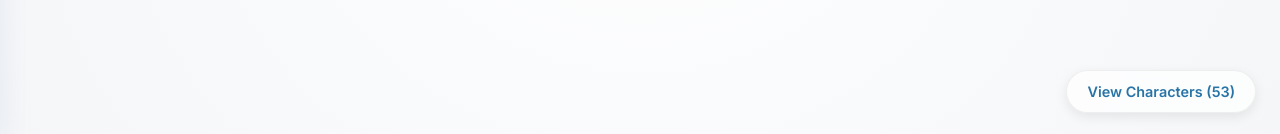
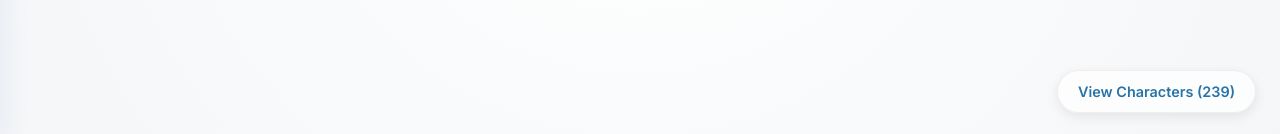
Before and after one commit to Ignisko/Bibbia-rete, a React (Vite) app in the folder bible-network-visualizer/: page / in a window 1280 px wide. Shown: the part 663-797 px from the top of the page. Built offline with nearby package versions, Linux system fonts and the light colour scheme; a web font is replaced by a local one.

Commit message:
Fix graph density by removing BFS deletion and update node colors to clean blue/teal to match professor

```diff
--- a/bible-network-visualizer/src/components/NetworkGraph.jsx
+++ b/bible-network-visualizer/src/components/NetworkGraph.jsx
@@ -17,10 +17,15 @@ const NetworkGraph = ({ data }) => {
   useEffect(() => {
     if (fgRef.current) {
       const charge = fgRef.current.d3Force('charge');
-      if (charge) charge.strength(-400);
+      if (charge) charge.strength(-200); // Less aggressive repel so dense graphs don't explode
 
       const link = fgRef.current.d3Force('link');
-      if (link) link.distance(60);
+      if (link) link.distance(40); // Shorter links to mimic the dense clusters
+
+      // Add weak gravity to center to keep disconnected nodes from flying away
+      fgRef.current.d3Force('center', null); // disable default hard center
+      fgRef.current.d3Force('x', d3 => 0).d3Force('x').strength(0.05);
+      fgRef.current.d3Force('y', d3 => 0).d3Force('y').strength(0.05);
     }
   }, [data]);
 
@@ -60,50 +65,11 @@ const NetworkGraph = ({ data }) => {
     });
 
     validNodes.forEach(n => { adj[n.id] = []; });
-
+        // Only include links between valid nodes
     const validLinks = data.links.filter(l => adj[l.source] && adj[l.target]);
 
-    validLinks.forEach(l => {
-      adj[l.source].push(l.target);
-      adj[l.target].push(l.source);
-    });
-
-    const visited = new Set();
-    let largestComponent = [];
-
-    validNodes.forEach(n => {
-      if (!visited.has(n.id)) {
-        const component = [];
-        const queue = [n.id];
-        visited.add(n.id);
-
-        while (queue.length > 0) {
-          const curr = queue.shift();
-          component.push(curr);
-          adj[curr].forEach(neighbor => {
-            if (!visited.has(neighbor)) {
-              visited.add(neighbor);
-              queue.push(neighbor);
-            }
-          });
-        }
-
-        if (component.length > largestComponent.length) {
-          largestComponent = component;
-        }
-      }
-    });
-
-    const largestComponentSet = new Set(largestComponent);
-
-    // Filter nodes and links to ONLY include the largest component
-    const finalNodes = data.nodes
-      .filter(n => largestComponentSet.has(n.id))
-      .map(node => ({ ...node }));
-
-    const finalLinks = validLinks
-      .filter(l => largestComponentSet.has(l.source) && largestComponentSet.has(l.target))
-      .map(link => ({ ...link }));
+    const finalNodes = validNodes.map(node => ({ ...node }));
+    const finalLinks = validLinks.map(link => ({ ...link }));
 
     finalNodes.forEach(node => {
       node.neighbors = new Set();
@@ -122,7 +88,7 @@ const NetworkGraph = ({ data }) => {
     });
 
     return { nodes: finalNodes, links: finalLinks };
-  }, [data]);
+  }, [data, groupEntities]);
 
   const handleNodeHover = useCallback((node) => {
     document.body.style.cursor = node ? 'pointer' : 'default';
@@ -130,7 +96,7 @@ const NetworkGraph = ({ data }) => {
   }, []);
 
   const paintNode = useCallback((node, ctx, globalScale) => {
-    if (!Number.isFinite(node.x) || !Number.isFinite(node.y)) return; // Prevent Canvas crash on init
+    if (!Number.isFinite(node.x) || !Number.isFinite(node.y)) return;
 
     const isHovered = hoverNode && node.id === hoverNode.id;
     const isNeighbor = hoverNode && hoverNode.neighbors && hoverNode.neighbors.has(node.id);
@@ -141,41 +107,34 @@ const NetworkGraph = ({ data }) => {
     const isGod = godTerms.includes(node.name);
     const isGroup = groupEntities.has(node.name);
 
-    if (isGod) {
-      size = Math.max(size, 7); // Ensure they are prominent
-      const gradient = ctx.createRadialGradient(node.x, node.y, 0, node.x, node.y, size * 2.5);
-      gradient.addColorStop(0, 'rgba(255, 215, 0, 1)'); // Pure gold core
-      gradient.addColorStop(0.5, 'rgba(255, 140, 0, 0.6)'); // Warm amber middle
-      gradient.addColorStop(1, 'rgba(255, 69, 0, 0)'); // Fading outer edge
+    if (isGod) size = Math.max(size, 6);
 
     ctx.beginPath();
-      ctx.arc(node.x, node.y, size * 2.5, 0, 2 * Math.PI, false);
-      ctx.fillStyle = gradient;
-      ctx.fill();
-
-      ctx.beginPath();
-      ctx.arc(node.x, node.y, size * 1.2, 0, 2 * Math.PI, false);
-      ctx.fillStyle = isDimmed ? '#f39c12' : '#f1c40f'; // Golden Yellow
-      ctx.fill();
-    } else {
-      ctx.beginPath();
     if (isGroup) {
-        // Draw square for groups
       ctx.rect(node.x - size, node.y - size, size * 2, size * 2);
     } else {
-        // Draw circle for people
       ctx.arc(node.x, node.y, size, 0, 2 * Math.PI, false);
     }
 
     if (isDimmed) {
       ctx.fillStyle = '#e5e7e9';
     } else if (isHovered) {
-        ctx.fillStyle = isGroup ? '#732d91' : '#d68910'; // Darker on hover
+      ctx.fillStyle = '#1f618d';
+    } else if (isGod) {
+      ctx.fillStyle = '#2980b9'; // Clean strong blue
+    } else if (isGroup) {
+      ctx.fillStyle = '#7d3c98'; // Deep clean purple
     } else {
-        ctx.fillStyle = isGroup ? '#8e44ad' : '#f39c12'; // Purple for group, Amber for people
+      ctx.fillStyle = '#5bc0be'; // Professor's teal
     }
 
     ctx.fill();
+
+    // Node border for clarity
+    if (!isDimmed) {
+      ctx.strokeStyle = '#ffffff';
+      ctx.lineWidth = 0.5 / globalScale;
+      ctx.stroke();
     }
 
     if (!isDimmed || isHovered) {
```
Lines whose indentation alone changed are shown as unchanged.
